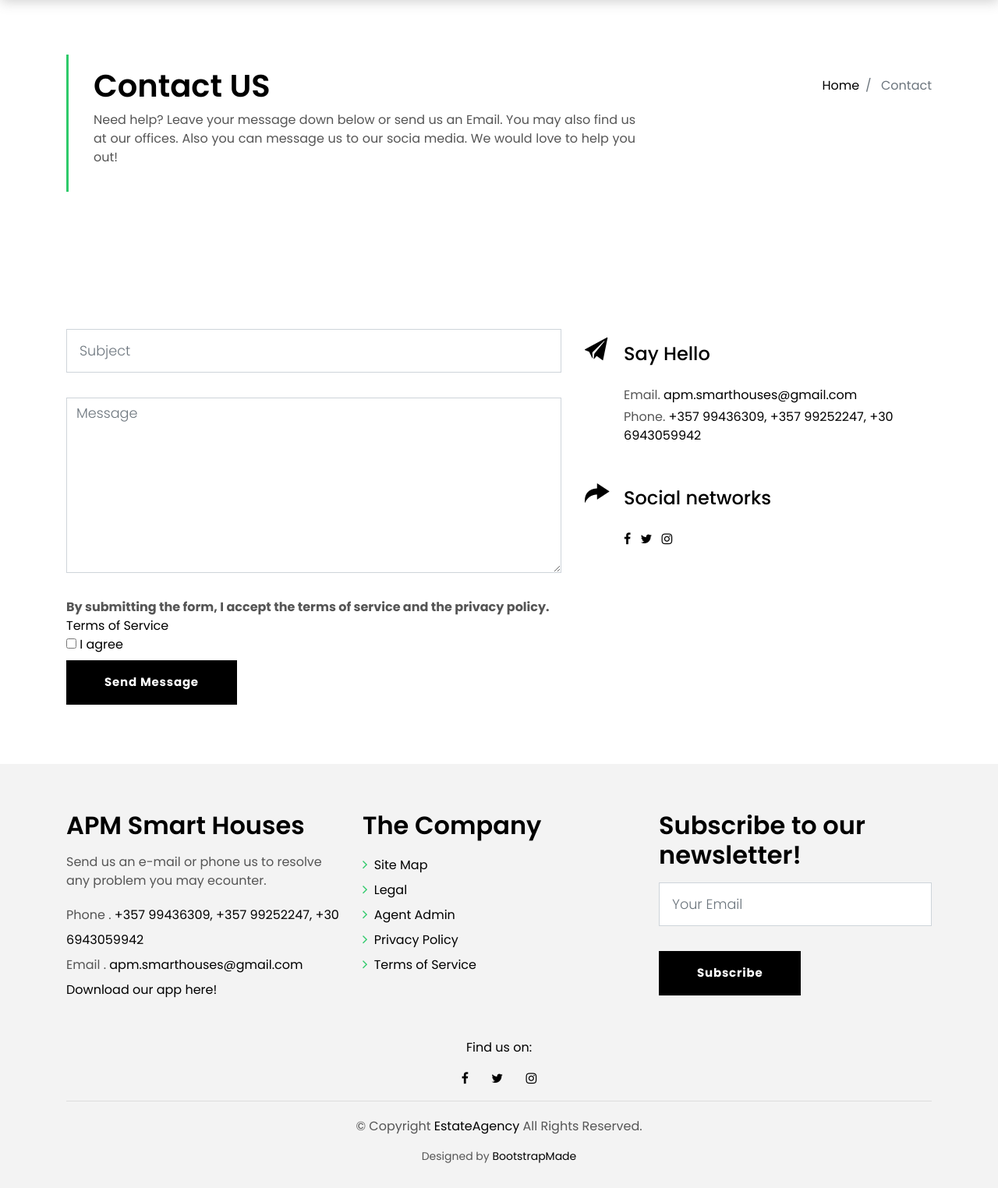
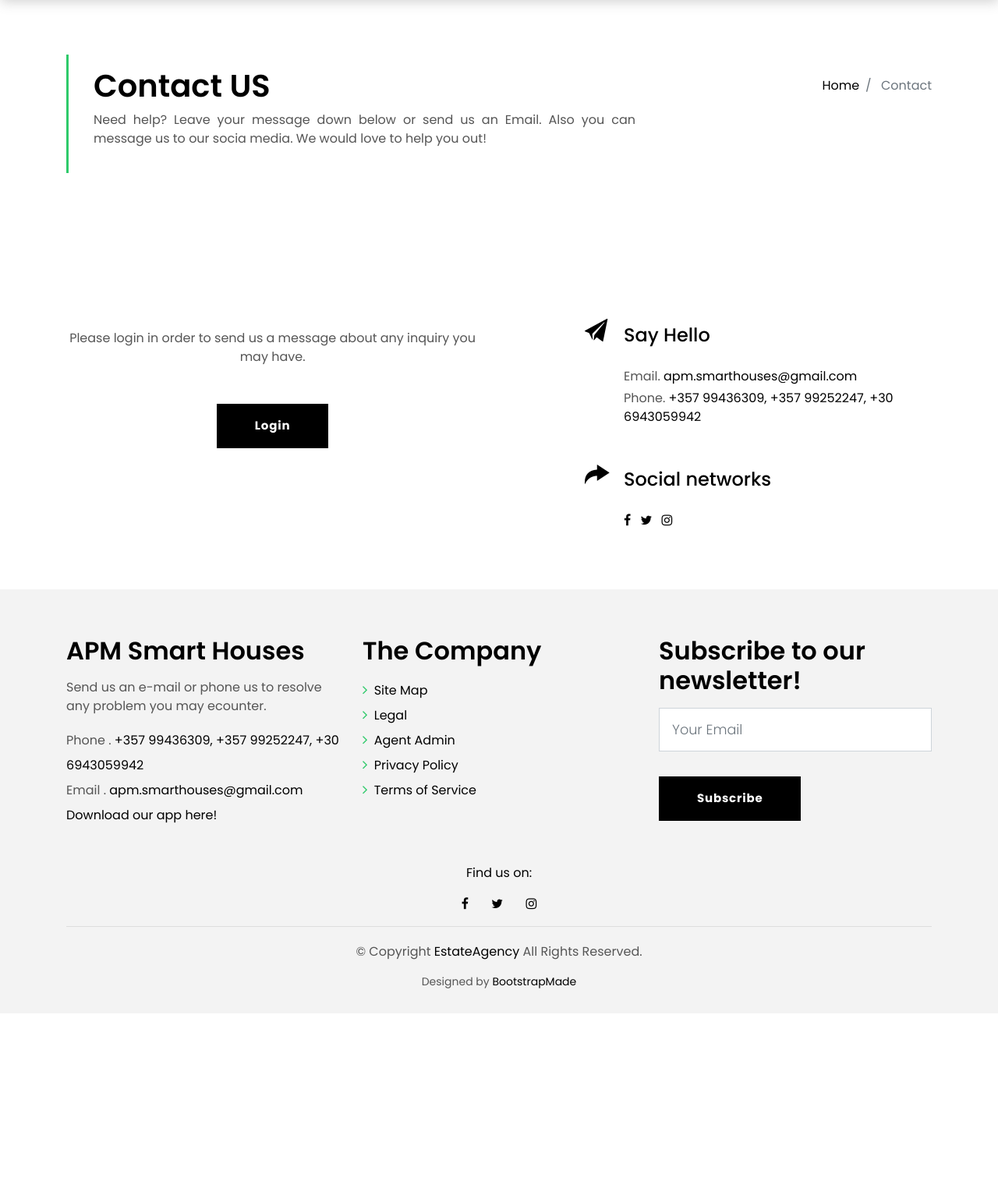
Before and after one commit to Chrisprod06/Real-Estate-Project, a PHP site: page /contact.php in a window 1280 px wide. Shown: the part 146-1670 px from the top of the page at 78% size. After the commit the page ends 1414 px from the top, so only its background shows below. Run offline with PHP 8.4, Linux system fonts and the light colour scheme.

Commit message:
added stuff

```diff
--- a/contact.php
+++ b/contact.php
@@ -13,7 +13,7 @@
           <div class="title-single-box">
             <h1 class="title-single">Contact US</h1>
             <span class="color-text-a">
-              <p class = "text-justify"> Need help? Leave your message down below or send us an Email. You may also find us at our offices. Also you can message us to our socia media. We would love to help you out!
+              <p class = "text-justify"> Need help? Leave your message down below or send us an Email. Also you can message us to our socia media. We would love to help you out!
             </p>
             </span>
           </div>
@@ -42,13 +42,27 @@
         <div class="col-sm-12 section-t8">
           <div class="row">
             <div class="col-md-7">
-              <form class="form-a contactForm" action="" method="post" role="form">
-                <div id="sendmessage">Your message has been sent. Thank you!</div>
-                <div id="errormessage"></div>
+             <?php
+              if(!isset($_SESSION['userID'])){
+                echo '<div class="col-md-12 col-lg-10">
+                <div class="property-contact">
+                  <form class="form-a">
+                    <div class="row text-center mt-4">
+                      Please login in order to send us a message about any inquiry you may have.
+                      </p>
+                      <div class="col-md-12 mt-5">
+                        <a href = "login.php" class="btn btn-a">Login</a>
+                      </div>
+                    </div>
+                  </form>
+                </div>
+              </div>';
+              }else{
+                echo ' <form class="form-a contactForm" action="" method="post" role="form">
                 <div class="row">
                   <div class="col-md-12 mb-3">
                     <div class="form-group">
-                      <input type="url" name="subject" class="form-control form-control-lg form-control-a"
+                      <input type="text" name="subject" class="form-control form-control-lg form-control-a"
                         placeholder="Subject" data-rule="minlen:4" data-msg="Please enter at least 8 chars of subject">
                       <div class="validation"></div>
                     </div>
@@ -75,7 +89,11 @@
                     <button type="submit" class="btn btn-a">Send Message</button>
                   </div>
                 </div>
-              </form>
+              </form>';
+              }
+
+
+             ?>
             </div>
             <div class="col-md-5 section-md-t3">
               <div class="icon-box section-b2">
--- a/includes/functions.inc.php
+++ b/includes/functions.inc.php
@@ -26,7 +26,7 @@ function loginUser($conn, $email, $password){
         $_SESSION['telephone'] = $userIDExists['phoneNo'];
         $_SESSION['email'] = $userIDExists['email'];
         $_SESSION['role'] = $userIDExists['role'];
-        header('Location: ../index.php');
+        header('Location: ../login.php?error=none');
         exit();
 
     //}
--- a/includes/header.inc.php
+++ b/includes/header.inc.php
@@ -7,6 +7,7 @@
 <html lang="en">
 <head>
   <meta charset="utf-8">
+  <meta http-equiv="X-UA-Compatible" content="IE=edge">
   <title><?php echo $title ?></title>
   <meta content="width=device-width, initial-scale=1.0" name="viewport">
   <meta content="" name="keywords">
@@ -30,6 +31,10 @@
 
   <!-- Main Stylesheet File -->
   <link href="css/style.css" rel="stylesheet">
+
+  <!--Js-->
+  <script src="https://ajax.googleapis.com/ajax/libs/jquery/1.12.4/jquery.min.js"></script>
+<script src="https://maxcdn.bootstrapcdn.com/bootstrap/3.3.7/js/bootstrap.min.js"></script>
 
   <!-- =======================================================
     Theme Name: EstateAgency
@@ -226,7 +231,7 @@
           if(isset($_SESSION['userID'])){
               if($_SESSION['role']==1){
                 echo "<li class='nav-item'>
-                         <a class='nav-link' href='login.php'>Edit Website</a>
+                         <a class='nav-link' href='../Real-Estate-Admin/index.php'>Edit Website</a>
                      </li>";
                 echo "<li class='nav-item'>
                         <a class='nav-link' href='includes/logout.inc.php'>Logout</a>
```
Also changed, not shown: login.php (+43 -2 lines), propertySingle.php (+7 -7 lines), css/style.css (line endings or trailing spaces), js/sweetAlertFunctions.js (added).
